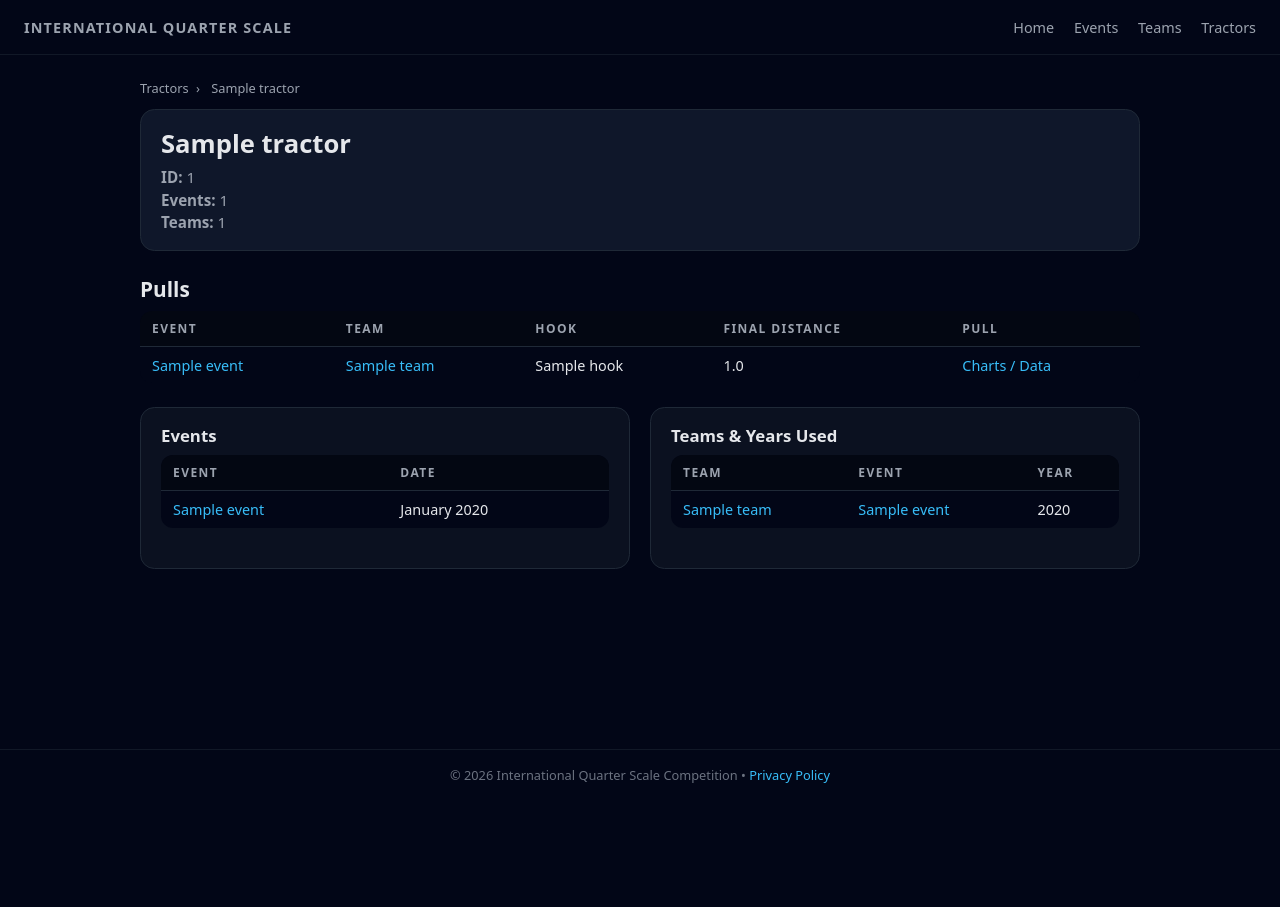
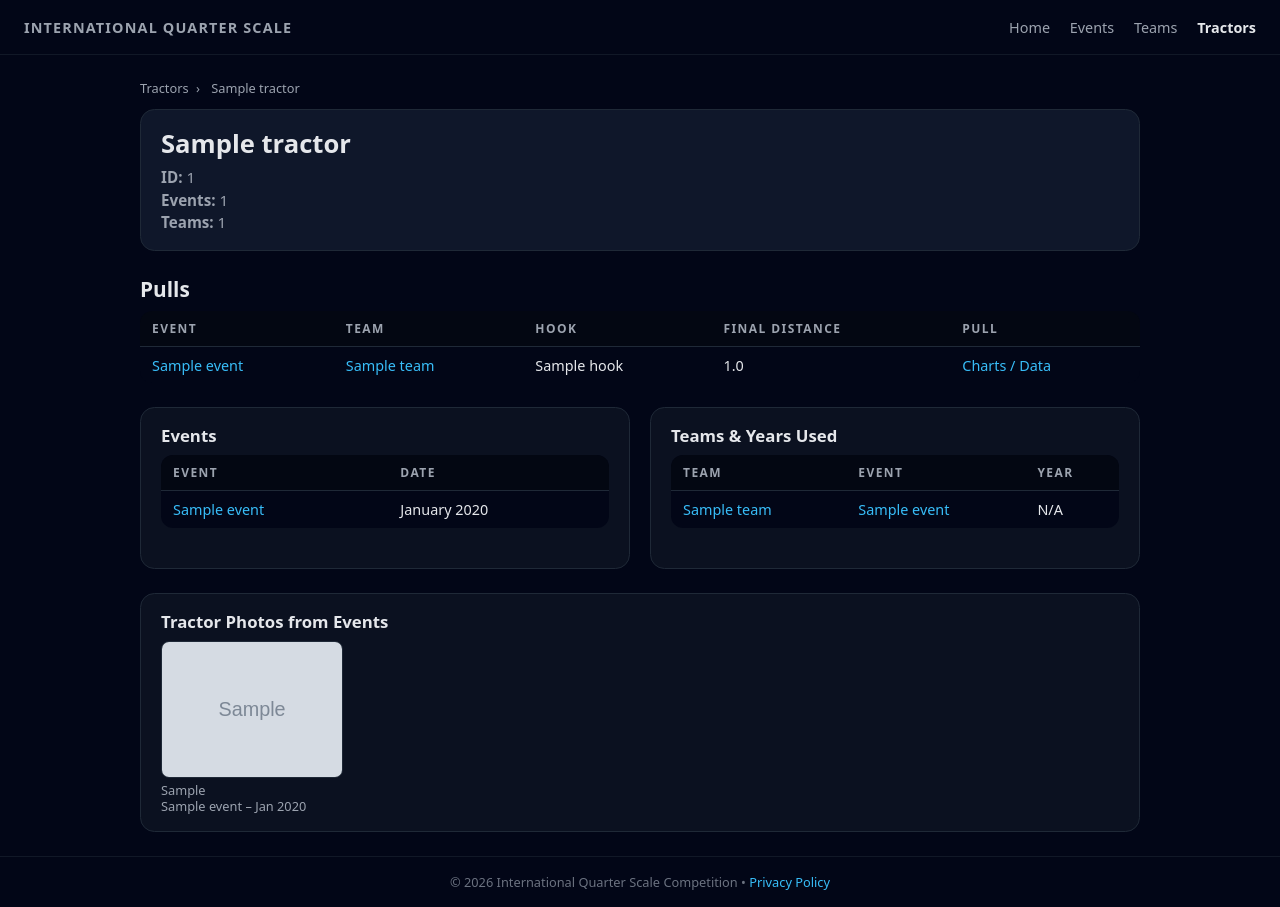
Before and after one commit to ASABE-IQSN/ASABE_IQS_Website, a Flask app: page /tractor/1 in a window 1280 px wide. Before the commit the page ends 783 px from the top, so only its background shows below. Run offline with Flask 3, Linux system fonts and the light colour scheme; tables that the repository leaves empty hold one stand-in row (values such as "Sample post"); grey boxes marked "Sample" are stand-in pictures.

Commit message:
tractor picture update

```diff
--- a/initial.py
+++ b/initial.py
@@ -7,6 +7,7 @@ from werkzeug.utils import secure_filename
 from flask_caching import Cache
 import flask_monitoringdashboard as dashboard
 from collections import defaultdict
+from sqlalchemy import and_
 import os
 
 app = Flask(__name__)
@@ -695,63 +696,44 @@ def cache_buster_tractors():
 @app.route("/tractor/<int:tractor_id>")
 @cache.memoize()
 def tractor_detail(tractor_id):
-    tractor = (
-        Tractor.query
-        .options(
-            selectinload(Tractor.pulls)
-                .selectinload(Pull.event),
-            selectinload(Tractor.pulls)
-                .selectinload(Pull.team),
-            selectinload(Tractor.tractor_events)
-                .selectinload(TractorEvent.team),
-            selectinload(Tractor.tractor_events)
-                .selectinload(TractorEvent.event),
+    tractor = Tractor.query.get_or_404(tractor_id)
+
+    # Convenience shortcuts from your relationships
+    pulls = tractor.pulls          # all Pulls that used this tractor
+    events = tractor.events        # all Events this tractor appeared in
+    usages = tractor.tractor_events  # TractorEvent rows (team+event+year-ish)
+    teams = tractor.teams          # all Teams that have used this tractor
+
+    # Photos from events where this tractor was used
+    # EventTeamPhoto -> EventTeam (event_id, team_id)
+    # EventTeam + TractorEvent matched on (event_id, team_id) for this tractor
+    tractor_photos = (
+        db.session.query(EventTeamPhoto)
+        .join(EventTeamPhoto.event_team)  # joins to EventTeam
+        .join(
+            TractorEvent,
+            and_(
+                TractorEvent.event_id == EventTeam.event_id,
+                TractorEvent.team_id == EventTeam.team_id,
+            ),
         )
-        .get_or_404(tractor_id)
-    )
-
-    # Sort pulls by event date then hook/pull_id
-    pulls = sorted(
-        tractor.pulls,
-        key=lambda p: (
-            p.event.event_datetime if p.event and p.event.event_datetime else None,
-            p.event_id,
-            p.pull_id,
+        .filter(
+            TractorEvent.tractor_id == tractor.tractor_id,
+            EventTeamPhoto.approved.is_(True),
         )
-    )
-
-    # Build a list of (team, event, year) usages
-    usages = []
-    for te in tractor.tractor_events:
-        year = None
-        if te.event and te.event.event_datetime:
-            year = te.event.event_datetime.year
-        usages.append({
-            "team": te.team,
-            "event": te.event,
-            "year": year,
-        })
-
-    # Sort usages by year desc then event name
-    usages.sort(key=lambda u: (u["year"] or 0, u["event"].event_name if u["event"] else ""), reverse=True)
-
-    # Distinct events/teams if you want them separately
-    events = sorted(
-        {te.event for te in tractor.tractor_events if te.event},
-        key=lambda e: (e.event_datetime or None, e.event_name)
-    )
-    teams = sorted(
-        {te.team for te in tractor.tractor_events if te.team},
-        key=lambda t: t.team_name
+        .order_by(EventTeamPhoto.created_at.desc())
+        .all()
     )
 
     return render_template(
         "tractor_detail.html",
         tractor=tractor,
         pulls=pulls,
+        events=events,
         usages=usages,
-        events=events,
         teams=teams,
+        tractor_photos=tractor_photos,   # <-- used by the template
+        active_page="tractors",
     )
 
 @app.route("/cache/reset/tractor/<int:tractor_id>")
--- a/templates/tractor_detail.html
+++ b/templates/tractor_detail.html
@@ -97,6 +97,33 @@
     margin-top: 0;
     margin-bottom: 0.5rem;
     font-size: 1.05rem;
+  }
+
+  /* Tractor photos grid */
+  .tractor-photo-grid {
+    display: flex;
+    flex-wrap: wrap;
+    gap: 0.75rem;
+    margin-top: 0.5rem;
+  }
+
+  .tractor-photo-grid figure {
+    margin: 0;
+    max-width: 180px;
+  }
+
+  .tractor-photo-grid img {
+    width: 100%;
+    border-radius: 0.5rem;
+    border: 1px solid #1f2937;
+    display: block;
+  }
+
+  .tractor-photo-grid figcaption {
+    font-size: 0.8rem;
+    color: #9ca3af;
+    margin-top: 0.25rem;
+    line-height: 1.3;
   }
 {% endblock %}
 
@@ -249,4 +276,34 @@
     </div>
   </section>
 
+  {% if tractor_photos %}
+    <section style="margin-top: 1.5rem;">
+      <div class="card">
+        <h3>Tractor Photos from Events</h3>
+
+        <div class="tractor-photo-grid">
+          {% for photo in tractor_photos %}
+            <figure>
+              <img src="{{ url_for('static', filename=photo.photo_path) }}"
+                   alt="{{ photo.caption or tractor.tractor_name }}">
+              <figcaption>
+                {% if photo.caption %}
+                  {{ photo.caption }}<br>
+                {% endif %}
+                {% if photo.event_team and photo.event_team.event %}
+                  <span>
+                    {{ photo.event_team.event.event_name }}
+                    {% if photo.event_team.event.event_datetime %}
+                      – {{ photo.event_team.event.event_datetime.strftime("%b %Y") }}
+                    {% endif %}
+                  </span>
+                {% endif %}
+              </figcaption>
+            </figure>
+          {% endfor %}
+        </div>
+      </div>
+    </section>
+  {% endif %}
+
 {% endblock %}
```
